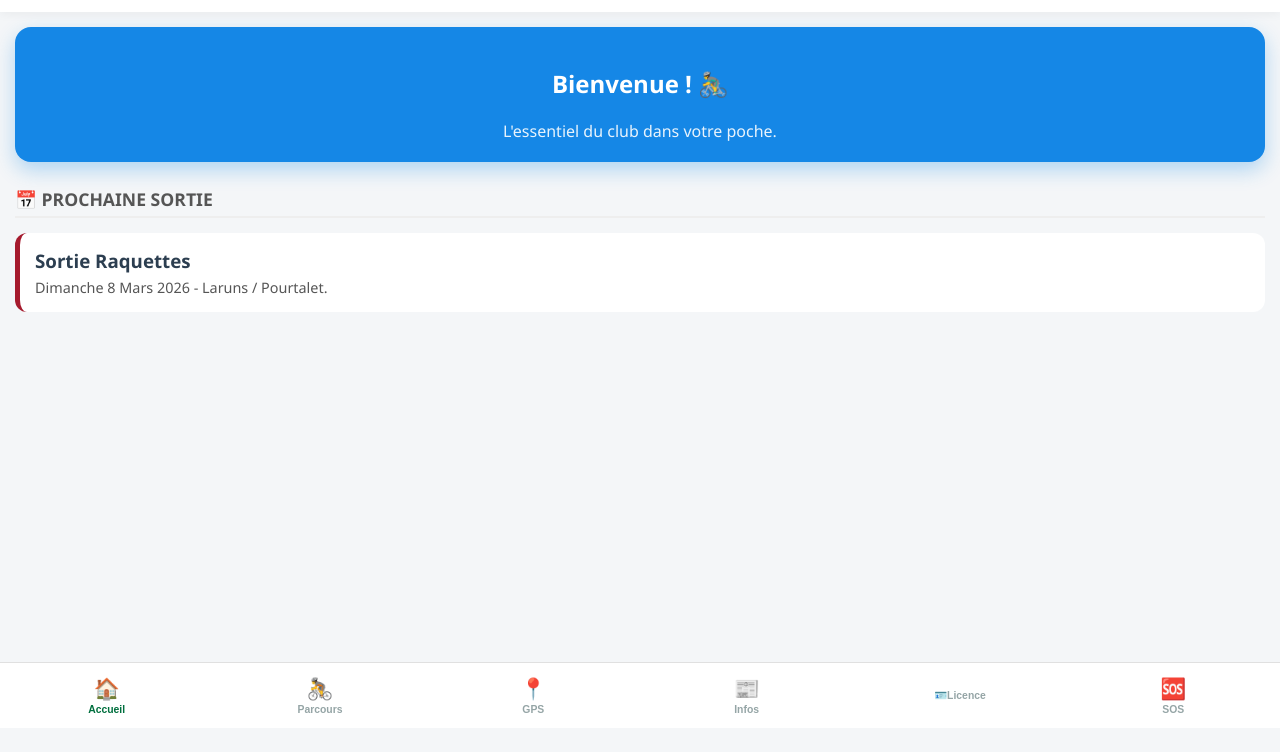
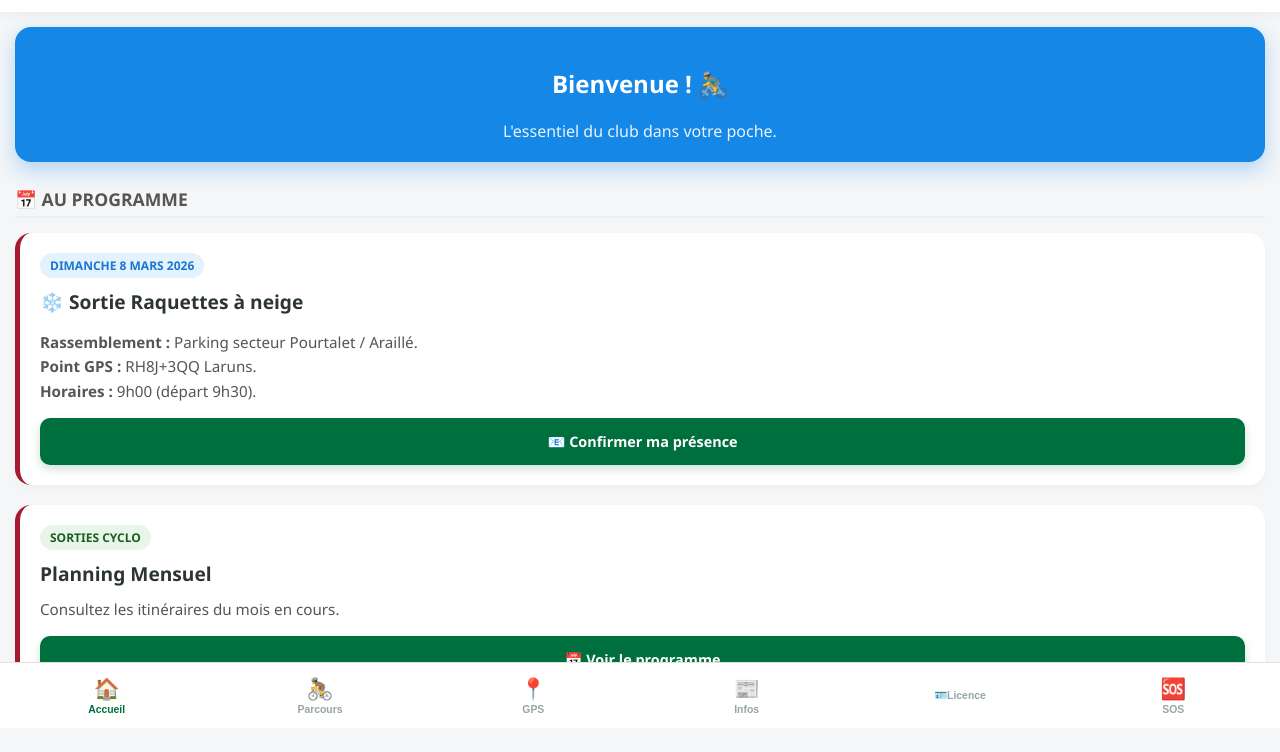
Before and after one commit to 92Nono64/Geolocalisation, a plain HTML site: page index.html in a window 1280 px wide. Shown: the part 72-824 px from the top of the page. Before the commit the page ends 800 px from the top, so only its background shows below. Drawn offline with nearby package versions, Linux system fonts and the light colour scheme.

Commit message:
Add files via upload
mise à jour GPS

```diff
--- a/index.html
+++ b/index.html
@@ -68,6 +68,14 @@
         #btn-gps-share { background: var(--title-color); color: white; display: none; }
         #btn-gps-export { background: #34495e; color: white; display: none; }
 
+        .news-card {
+            background: white; border-radius: 16px; padding: 20px; margin-bottom: 20px;
+            box-shadow: 0 4px 10px rgba(0,0,0,0.03); border-left: 5px solid var(--accent);
+        }
+        .news-date { background: #fef2f2; color: var(--accent); padding: 4px 10px; border-radius: 20px; font-size: 0.75rem; font-weight: 800; text-transform: uppercase; display: inline-block; margin-bottom: 10px; }
+        .news-title { font-size: 1.2rem; color: #2d3436; margin: 0 0 10px 0; font-weight: 800;}
+        .news-content { line-height: 1.6; color: #555; font-size: 0.95rem; }
+
         .search-box { background: white; padding: 8px; border-radius: 50px; box-shadow: 0 4px 15px rgba(0,0,0,0.05); display: flex; border: 1px solid #f0f0f0; margin-bottom: 20px; }
         input { width: 100%; padding: 10px 15px; border-radius: 30px; border: 0; font-size: 16px; outline: none; background: transparent; }
         .grid { display: grid; grid-template-columns: repeat(auto-fill, minmax(300px, 1fr)); gap: 20px; }
@@ -124,10 +132,33 @@
         <h2>Bienvenue ! 🚴‍♂️</h2>
         <p style="margin:0; opacity: 0.9;">L'essentiel du club dans votre poche.</p>
     </div>
-    <div class="section-separator">📅 Prochaine Sortie</div>
-    <div style="background:white; padding:15px; border-radius:12px; border-left:5px solid var(--accent); margin-bottom:15px;">
-        <h3 style="margin:0 0 5px 0;">Sortie Raquettes</h3>
-        <p style="font-size:0.9rem; color:#555; margin:0;">Dimanche 8 Mars 2026 - Laruns / Pourtalet.</p>
+
+    <div class="section-separator">📅 Au Programme</div>
+
+    <div class="news-card">
+        <span class="news-date" style="background:#e3f2fd; color:#1976d2;">Dimanche 8 Mars 2026</span>
+        <h3 class="news-title">❄️ Sortie Raquettes à neige</h3>
+        <div class="news-content">
+            <p><strong>Rassemblement :</strong> Parking secteur Pourtalet / Araillé.<br>
+            <strong>Point GPS :</strong> RH8J+3QQ Laruns.<br>
+            <strong>Horaires :</strong> 9h00 (départ 9h30).</p>
+            <div style="margin-top: 15px;">
+                <a href="mailto:cercle.cyclo.nayais@gmail.com?subject=Presence%20Sortie%20Raquettes" class="btn btn-dl">
+                    📧 Confirmer ma présence
+                </a>
+            </div>
+        </div>
+    </div>
+
+    <div class="news-card">
+        <span class="news-date" style="background:#e8f5e9; color:#1b5e20;">Sorties Cyclo</span>
+        <h3 class="news-title">Planning Mensuel</h3>
+        <div class="news-content">
+            Consultez les itinéraires du mois en cours.
+            <div style="margin-top: 15px;">
+                <a href="https://92nono64.github.io/parcours-ccnay-janvier-2026/" target="_blank" class="btn btn-dl">📅 Voir le programme</a>
+            </div>
+        </div>
     </div>
 </div>
 
@@ -256,7 +287,7 @@ const routes = [
   {id:"057", z:"Sud", d1:"124km", d2:"96km", u:"https://www.visugpx.com/CPgLYYjv1V", t1:"Nay,Asson,Louvie,Laruns,Gourette,Col d'Aubisque,Col du Soulor,Arrens,Argelès,Lourdes,St Pé,Lestelle et Nay", t2:"Col du Soulor,Arbéost,Ferrieres,Asson et Nay"},
   {id:"058", z:"Ouest", d1:"104km", d2:"100km", u:"https://www.visugpx.com/UU50uNk8cn", t1:"Nay, Baliros, Mazères, Gelos, Jurançon, Laroin, Artiguelouve, Arbus, Parbayse, Cuqueron, Monein, Lucq de Béarn, Ledeuix, Estos, Goés, Estialescq, Lasseube, Bel Air, Rébénacq, Les Pindats, Arros de Nay et Nay", t2:"Gan et retour commun"},
   {id:"059", z:"Sud", d1:"115km", d2:"110km", u:"https://www.visugpx.com/81YUAe6fJg", t1:"Lourdes, Lugagnan, Bo-Silhen, Préchac, Beaucens, Luz, Gèdre, Cirque de Troumouse, Gèdre, Luz, Soulom, Argeles, Agos, Lourdes", t2:"Lac des Gloriettes et retour commun"},
-  {id:"060", z:"Est", d1:"101km", d2:"85km", u:"https://www.visugpx.com/67oPP8OJRe", t1:"Nay, Lestelle, Lourdes, Lugagnan, Berberust, Juncalas, Lingous, Neuilh, Loucrup, Visker, Bénac, Lanne, Adé, Bartres, Loubajac, Peyrouse, Montaut, Coarraze, Nay", t2:"Arcizac ez Angles, Lourdes, Adé, retour commun"},
+  {id:"060", z:"Est", d1:"101km", d2:"85km", u:"https://www.visugpx.com/67oPP8OJRe", t1:"Nay, Lestelle, Lourdes, Lugagnan, Berberust, Juncalas, Lingous, Neuilh, Loucrup, Visker, Bénac, Lanne, Adé, Bartrès, Loubajac, Peyrouse, Montaut, Coarraze, Nay", t2:"Arcizac ez Angles, Lourdes, Adé, retour commun"},
   {id:"061", z:"Ouest", d1:"90km", d2:"75km", u:"https://www.visugpx.com/asXY9UuBBj", t1:"Nay, Haut de Lys, Sévignacq, Arudy, Bois du Bager, Lurbes, Escot, Marie-Blanque, Louvie-Juzon, Bruges, Asson, Nay", t2:"Bielle, Marie-Blanque, retour commun"},
   {id:"062", z:"Nord", d1:"82km", d2:"70km", u:"https://www.visugpx.com/WuajZqQYTE", t1:"Nay,Mirepeix,Lagos,Angaïs,Artigueloutan,Andoins,Limendous,Lourenties,Arrien,Lombia, Bédeille,Escaunets,Ponsons-Dessus,Oroix,Ger,Pontacq,Labatmale,Bénéjacq et Nay", t2:"Bédeille,Séron,Gardères,Luquet,Pontacq et itinéraire commun"},
   {id:"063", z:"Ouest", d1:"59km", d2:"54km", u:"https://www.visugpx.com/iE8e3vckBM", t1:"Nay, Arros, Avant Les Pindats,Vallée Heureuse, Quartier Rapatout, Bois de Gelos, Gan, Direction Oloron, Chemin de Lamanet, Rébénacq, Ht de la côte, Route de Lys, Bignalats, St Jo et Nay", t2:"Gan, Rébénacq et retour commun"},
@@ -308,7 +339,10 @@ function switchPage(pageId, btnElement) {
     document.getElementById('page-' + pageId).classList.add('active');
     document.querySelectorAll('.nav-item').forEach(el => el.classList.remove('active'));
     btnElement.classList.add('active');
-    document.getElementById('header-subtitle').innerText = pageId.charAt(0).toUpperCase() + pageId.slice(1);
+
+    const titles = {'accueil':'Accueil','catalogue':'Catalogue','gps':'GPS & Tracé','newsletter':'Infos','ffvelo':'Licence','urgence':'SOS'};
+    document.getElementById('header-subtitle').innerText = titles[pageId];
+
     if(pageId === 'gps' && !gpsMap) initGPSMap();
 }
 
@@ -316,7 +350,7 @@ function switchPage(pageId, btnElement) {
 function initGPSMap() {
     gpsMap = L.map('gps-map').setView([43.1806, -0.2631], 13);
     L.tileLayer('https://{s}.tile.openstreetmap.org/{z}/{x}/{y}.png', {
-        attribution: '© OpenStreetMap contributors'
+        attribution: '© OpenStreetMap'
     }).addTo(gpsMap);
     gpsPolyline = L.polyline([], {color: '#006f3e', weight: 5}).addTo(gpsMap);
 }
@@ -383,6 +417,7 @@ function exportGPX() {
 // Catalogue Logic
 function display(list) {
     const grid = document.getElementById('grid');
+    if(!grid) return;
     grid.innerHTML = '';
     document.getElementById('count').innerText = `${list.length} parcours disponibles`;
     list.forEach(r => {
@@ -417,7 +452,7 @@ function filter() {
     display(routes.filter(r => (r.id+r.z+r.t1+r.t2+r.d1).toLowerCase().includes(q)));
 }
 
-// Licence & ICE Logic
+// Licence & SOS
 function handleLicenceUpload(input) {
     const f = input.files[0];
     const r = new FileReader();
@@ -436,7 +471,7 @@ function loadLicence() {
         document.getElementById('licence-container').classList.add('has-file');
         document.getElementById('licence-empty-state').style.display='none';
         document.getElementById('btn-delete-licence').style.display='flex';
-        if(t.includes('pdf')) { document.getElementById('licence-pdf-preview').style.display='block'; document.getElementById('licence-pdf-preview').src = d; }
+        if(t && t.includes('pdf')) { document.getElementById('licence-pdf-preview').style.display='block'; document.getElementById('licence-pdf-preview').src = d; }
         else { document.getElementById('licence-img-preview').style.display='block'; document.getElementById('licence-img-preview').src = d; }
     }
 }
```
